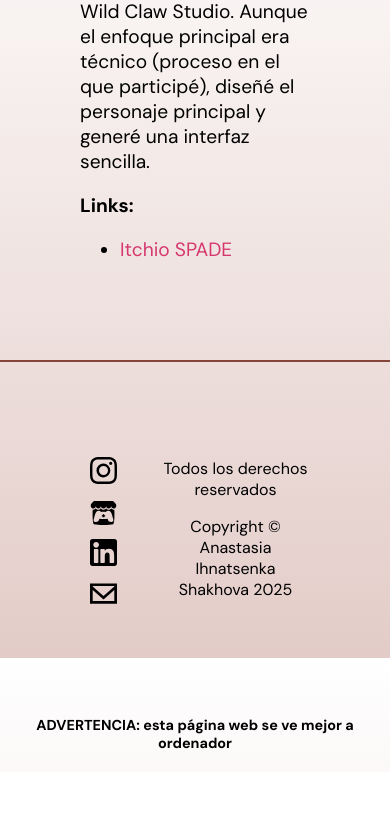
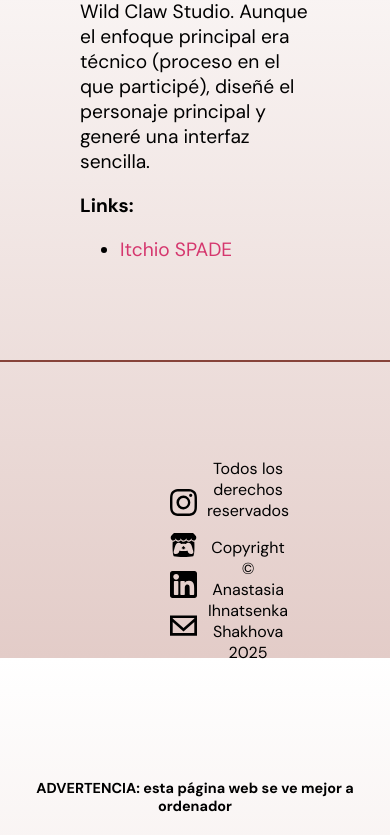
Before and after one commit to TasiaTas/tasiatasPortfolioHub.github.io, a plain HTML site: page index.html in a window 390 px wide. Shown: the part 10314-11149 px from the top of the page. Before the commit the page ends 11086 px from the top, so only its background shows below. Drawn offline with Linux system fonts and the light colour scheme.

Commit message:
footer pos fix

```diff
--- a/mainCSS.css
+++ b/mainCSS.css
@@ -349,6 +349,15 @@ a[href^="mailto:"] {
     justify-content: space-between; /*pushes one div to flex-start and the other to flex-end*/
     align-items: center;
     padding: 5rem;
+    margin-left: 10em;
+    margin-right: 10em;
+}
+
+@media (max-width: 680px) {
+    .footer-container{
+        margin-left: 5em;
+        margin-right: 5em;
+    }
 }
 
 .copyright{
```
